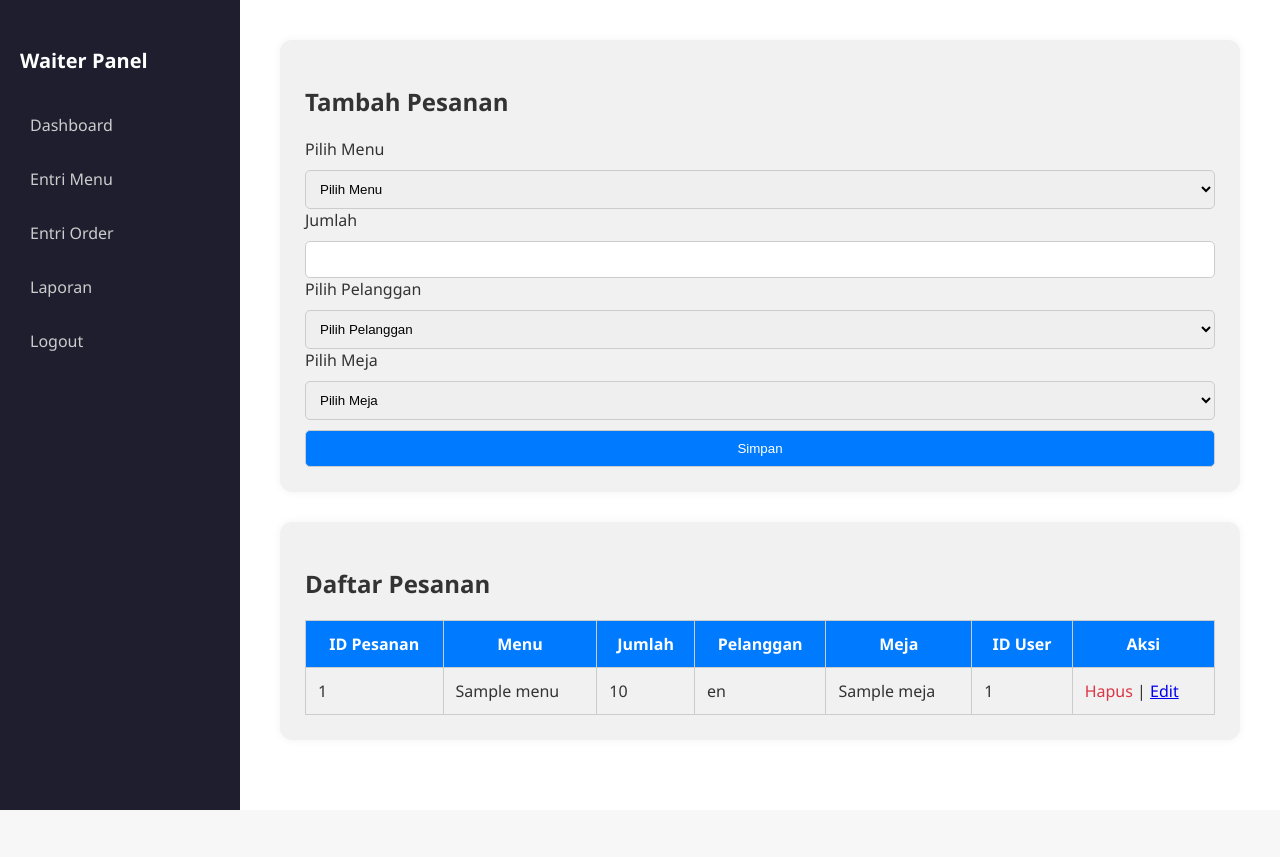
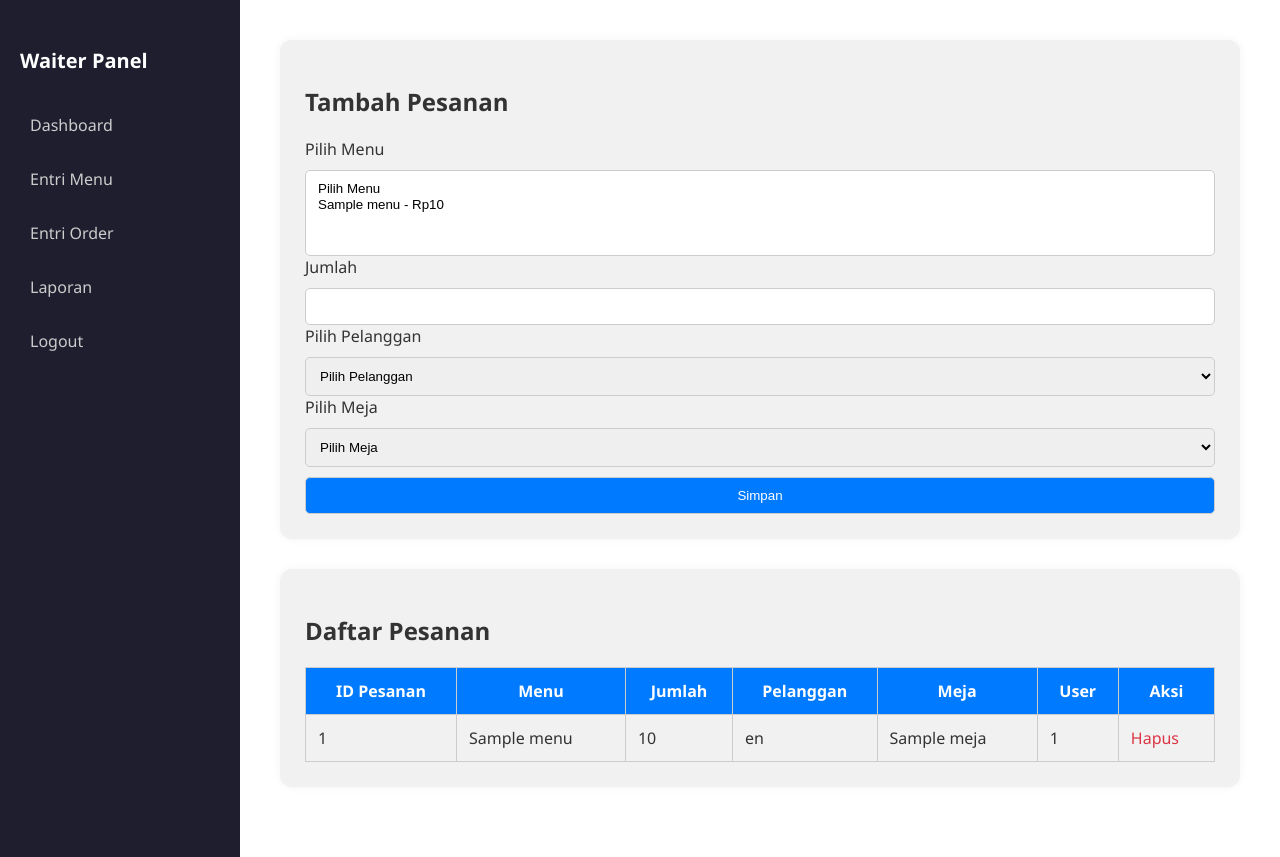
Before and after one commit to arsenioyoga/restorannio, a PHP site: page /entri_order.php in a window 1280 px wide. Before the commit the page ends 810 px from the top, so only its background shows below. Run offline with PHP 8.4, Linux system fonts and the light colour scheme; the visitor is signed in with stand-in values (Sample User, id 1); tables that the repository leaves empty or names only in its code hold one stand-in row (values such as "Sample post").

Commit message:
Add files via upload

```diff
--- a/restorannio/dashboard_admin.php
+++ b/restorannio/dashboard_admin.php
@@ -109,7 +109,6 @@ $role_cap = ucfirst($role);
                 <?php if ($role === 'admin') : ?>
                     <a href="entri_barang.php">Entri Menu</a>
                     <a href="entri_meja.php">Entri Meja</a>
-                    <a href="register.php">Kelola User</a>
 
                 <?php elseif ($role === 'waiter') : ?>
                     <a href="entri_barang.php">Entri Menu</a>
--- a/restorannio/entri_order.php
+++ b/restorannio/entri_order.php
@@ -11,39 +11,34 @@ $nama = $_SESSION['nama'];
 $role = $_SESSION['role'];
 $iduser = $_SESSION['iduser'];
 
-$menu = mysqli_query($conn, "SELECT * FROM menu");
-$pelanggan = mysqli_query($conn, "SELECT * FROM pelanggan");
-$meja = mysqli_query($conn, "SELECT * FROM meja");
-
 $pesanan = mysqli_query($conn, "SELECT p.idpesanan, p.idmenu, p.jumlah, p.idpelanggan, p.iduser, p.idmeja, m.namamenu, pl.namapelanggan, mj.nomeja
                                 FROM pesanan p
                                 JOIN menu m ON p.idmenu = m.idmenu
                                 JOIN pelanggan pl ON p.idpelanggan = pl.idpelanggan
                                 JOIN meja mj ON p.idmeja = mj.idmeja");
 
-$edit = null;
-$success = false;
-
-// Tambah atau Update pesanan
 if ($_SERVER['REQUEST_METHOD'] == 'POST') {
-    $idmenu = $_POST['idmenu'];
+    $idmenu = $_POST['idmenu']; // Array idmenu
     $jumlah = $_POST['jumlah'];
     $idpelanggan = $_POST['idpelanggan'];
     $idmeja = $_POST['idmeja'];
 
-    if (isset($_POST['idpesanan']) && $_POST['idpesanan'] != '') {
-        $idpesanan = $_POST['idpesanan'];
-        mysqli_query($conn, "UPDATE pesanan SET idmenu='$idmenu', jumlah='$jumlah', idpelanggan='$idpelanggan', idmeja='$idmeja' WHERE idpesanan='$idpesanan'");
+    // Cek apakah meja sudah digunakan dalam pesanan
+    $cekMeja = mysqli_query($conn, "SELECT * FROM pesanan WHERE idmeja = '$idmeja'");
+    if (mysqli_num_rows($cekMeja) > 0) {
+        // Jika meja sudah digunakan, tampilkan peringatan
+        echo "<script>alert('Meja ini sudah digunakan oleh pesanan lain!');</script>";
     } else {
-        mysqli_query($conn, "INSERT INTO pesanan (idmenu, jumlah, idpelanggan, iduser, idmeja) VALUES ('$idmenu', '$jumlah', '$idpelanggan', '$iduser', '$idmeja')");
+        // Jika meja belum digunakan, simpan setiap menu yang dipilih
+        foreach ($idmenu as $menu_id) {
+            mysqli_query($conn, "INSERT INTO pesanan (idmenu, jumlah, idpelanggan, iduser, idmeja)
+                                 VALUES ('$menu_id', '$jumlah', '$idpelanggan', '$iduser', '$idmeja')");
+        }
+        header("Location: entri_order.php");
+        exit;
     }
-
-    $success = true;
-    header("Location: entri_order.php?success=1");
-    exit;
 }
 
-// Hapus pesanan
 if (isset($_GET['hapus'])) {
     $id = $_GET['hapus'];
     mysqli_query($conn, "DELETE FROM pesanan WHERE idpesanan = $id");
@@ -51,17 +46,9 @@ if (isset($_GET['hapus'])) {
     exit;
 }
 
-// Cek success alert
-if (isset($_GET['success'])) {
-    $success = true;
-}
-
-// Edit pesanan
-if (isset($_GET['edit'])) {
-    $id = $_GET['edit'];
-    $result = mysqli_query($conn, "SELECT * FROM pesanan WHERE idpesanan = $id");
-    $edit = mysqli_fetch_assoc($result);
-}
+$menu = mysqli_query($conn, "SELECT * FROM menu");
+$pelanggan = mysqli_query($conn, "SELECT * FROM pelanggan");
+$meja = mysqli_query($conn, "SELECT * FROM meja");
 ?>
 
 <!DOCTYPE html>
@@ -160,14 +147,6 @@ if (isset($_GET['edit'])) {
         .hapus:hover {
             text-decoration: underline;
         }
-
-        .alert {
-            background-color: #d4edda;
-            color: #155724;
-            padding: 12px;
-            margin-bottom: 20px;
-            border-radius: 5px;
-        }
     </style>
 </head>
 <body>
@@ -182,51 +161,36 @@ if (isset($_GET['edit'])) {
 
 <div class="main">
     <div class="card">
-        <h2><?= $edit ? 'Edit Pesanan' : 'Tambah Pesanan' ?></h2>
-
-        <?php if ($success): ?>
-            <div class="alert">Data berhasil disimpan.</div>
-        <?php endif; ?>
-
+        <h2>Tambah Pesanan</h2>
         <form method="POST">
-            <?php if ($edit) : ?>
-                <input type="hidden" name="idpesanan" value="<?= $edit['idpesanan'] ?>">
-            <?php endif; ?>
-
             <label>Pilih Menu</label>
-            <select name="idmenu" required>
+            <select name="idmenu[]" multiple required>
                 <option value="">Pilih Menu</option>
-                <?php mysqli_data_seek($menu, 0); while ($m = mysqli_fetch_assoc($menu)) : ?>
-                    <option value="<?= $m['idmenu'] ?>" <?= ($edit && $edit['idmenu'] == $m['idmenu']) ? 'selected' : '' ?>>
-                        <?= $m['namamenu'] ?> - Rp<?= number_format($m['harga']) ?>
-                    </option>
+                <?php while ($m = mysqli_fetch_assoc($menu)) : ?>
+                    <option value="<?= $m['idmenu'] ?>"><?= $m['namamenu'] ?> - Rp<?= number_format($m['harga']) ?></option>
                 <?php endwhile; ?>
             </select>
 
             <label>Jumlah</label>
-            <input type="number" name="jumlah" value="<?= $edit ? $edit['jumlah'] : '' ?>" required>
+            <input type="number" name="jumlah" required>
 
             <label>Pilih Pelanggan</label>
             <select name="idpelanggan" required>
                 <option value="">Pilih Pelanggan</option>
-                <?php mysqli_data_seek($pelanggan, 0); while ($p = mysqli_fetch_assoc($pelanggan)) : ?>
-                    <option value="<?= $p['idpelanggan'] ?>" <?= ($edit && $edit['idpelanggan'] == $p['idpelanggan']) ? 'selected' : '' ?>>
-                        <?= $p['namapelanggan'] ?>
-                    </option>
+                <?php while ($p = mysqli_fetch_assoc($pelanggan)) : ?>
+                    <option value="<?= $p['idpelanggan'] ?>"><?= $p['namapelanggan'] ?></option>
                 <?php endwhile; ?>
             </select>
 
             <label>Pilih Meja</label>
             <select name="idmeja" required>
                 <option value="">Pilih Meja</option>
-                <?php mysqli_data_seek($meja, 0); while ($mj = mysqli_fetch_assoc($meja)) : ?>
-                    <option value="<?= $mj['idmeja'] ?>" <?= ($edit && $edit['idmeja'] == $mj['idmeja']) ? 'selected' : '' ?>>
-                        Meja <?= $mj['nomeja'] ?>
-                    </option>
+                <?php while ($mj = mysqli_fetch_assoc($meja)) : ?>
+                    <option value="<?= $mj['idmeja'] ?>">Meja <?= $mj['nomeja'] ?></option>
                 <?php endwhile; ?>
             </select>
 
-            <button type="submit"><?= $edit ? 'Update' : 'Simpan' ?></button>
+            <button type="submit">Simpan</button>
         </form>
     </div>
 
@@ -239,10 +203,10 @@ if (isset($_GET['edit'])) {
                 <th>Jumlah</th>
                 <th>Pelanggan</th>
                 <th>Meja</th>
-                <th>ID User</th>
+                <th>User</th>
                 <th>Aksi</th>
             </tr>
-            <?php mysqli_data_seek($pesanan, 0); while ($p = mysqli_fetch_assoc($pesanan)) : ?>
+            <?php while ($p = mysqli_fetch_assoc($pesanan)) : ?>
             <tr>
                 <td><?= $p['idpesanan'] ?></td>
                 <td><?= $p['namamenu'] ?></td>
@@ -250,10 +214,7 @@ if (isset($_GET['edit'])) {
                 <td><?= $p['namapelanggan'] ?></td>
                 <td><?= $p['nomeja'] ?></td>
                 <td><?= $p['iduser'] ?></td>
-                <td>
-                    <a class="hapus" href="?hapus=<?= $p['idpesanan'] ?>" onclick="return confirm('Yakin ingin menghapus pesanan ini?')">Hapus</a> |
-                    <a href="?edit=<?= $p['idpesanan'] ?>">Edit</a>
-                </td>
+                <td><a class="hapus" href="?hapus=<?= $p['idpesanan'] ?>" onclick="return confirm('Yakin ingin menghapus pesanan ini?')">Hapus</a></td>
             </tr>
             <?php endwhile; ?>
         </table>
```
Also changed, not shown: restorannio/entri_transaksi.php (+14 -9 lines).
